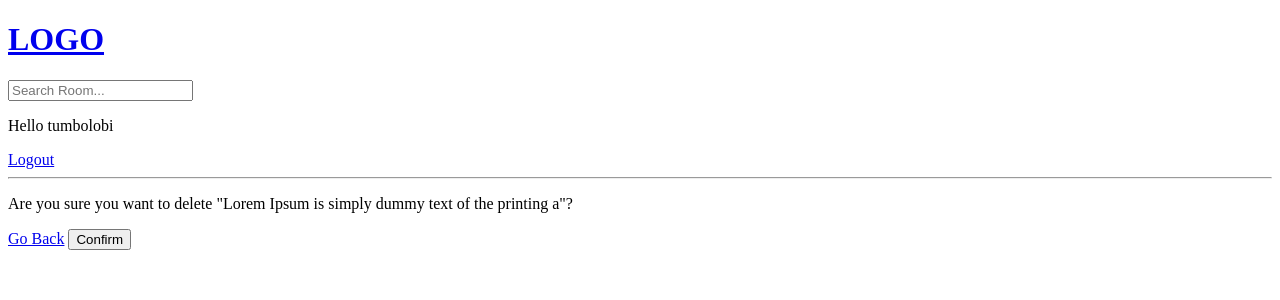
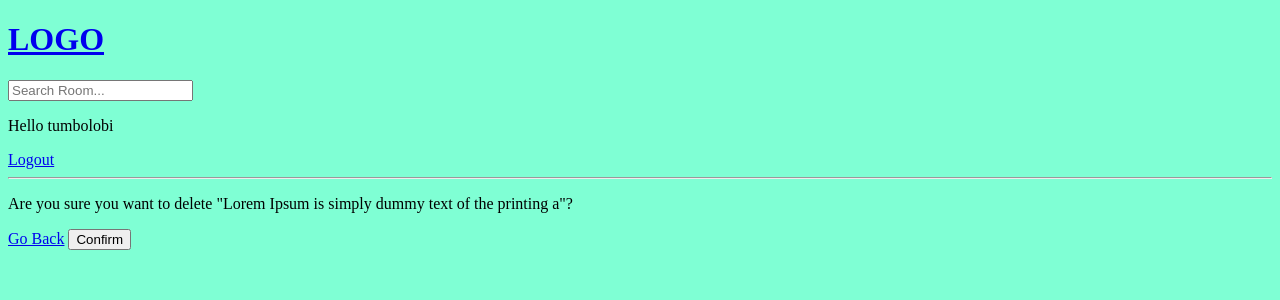
Before and after one commit to lobiit/Student-Abstract-Management-system, a Django app: page /delete-message/1/ in a window 1280 px wide. Shown: the top 300 px of the page. Run offline with Django 4.2, Linux system fonts and the light colour scheme; a user stored in the database is signed in; data comes from the database, SQL or seed files in the repository.

Commit message:
adding markup

```diff
--- a/discord/settings.py
+++ b/discord/settings.py
@@ -118,7 +118,9 @@ USE_TZ = True
 # https://docs.djangoproject.com/en/4.1/howto/static-files/
 
 STATIC_URL = 'static/'
-
+STATICFILES_DIRS =[
+    BASE_DIR / 'static'
+]
 # Default primary key field type
 # https://docs.djangoproject.com/en/4.1/ref/settings/#default-auto-field
 
--- /dev/null
+++ b/static/styles/main.css
@@ -0,0 +1,3 @@
+body{
+    background-color: aquamarine;
+}
--- a/templates/main.html
+++ b/templates/main.html
@@ -1,10 +1,12 @@
 <!DOCTYPE html>
+{% load static %}
 <html lang="en">
 <head>
     <meta charset="UTF-8">
     <meta http-equiv="x-ua-compatible" content="IE=edge">
     <title>Study bud </title>
     <meta name="viewport" content="width=device-width, initial-scale=1">
+    <link rel="stylesheet" type="text/css" media="screen" href="{% static 'styles/main.css' %}">
 </head>
 <body>
     {% include 'navbar.html' %}
```
